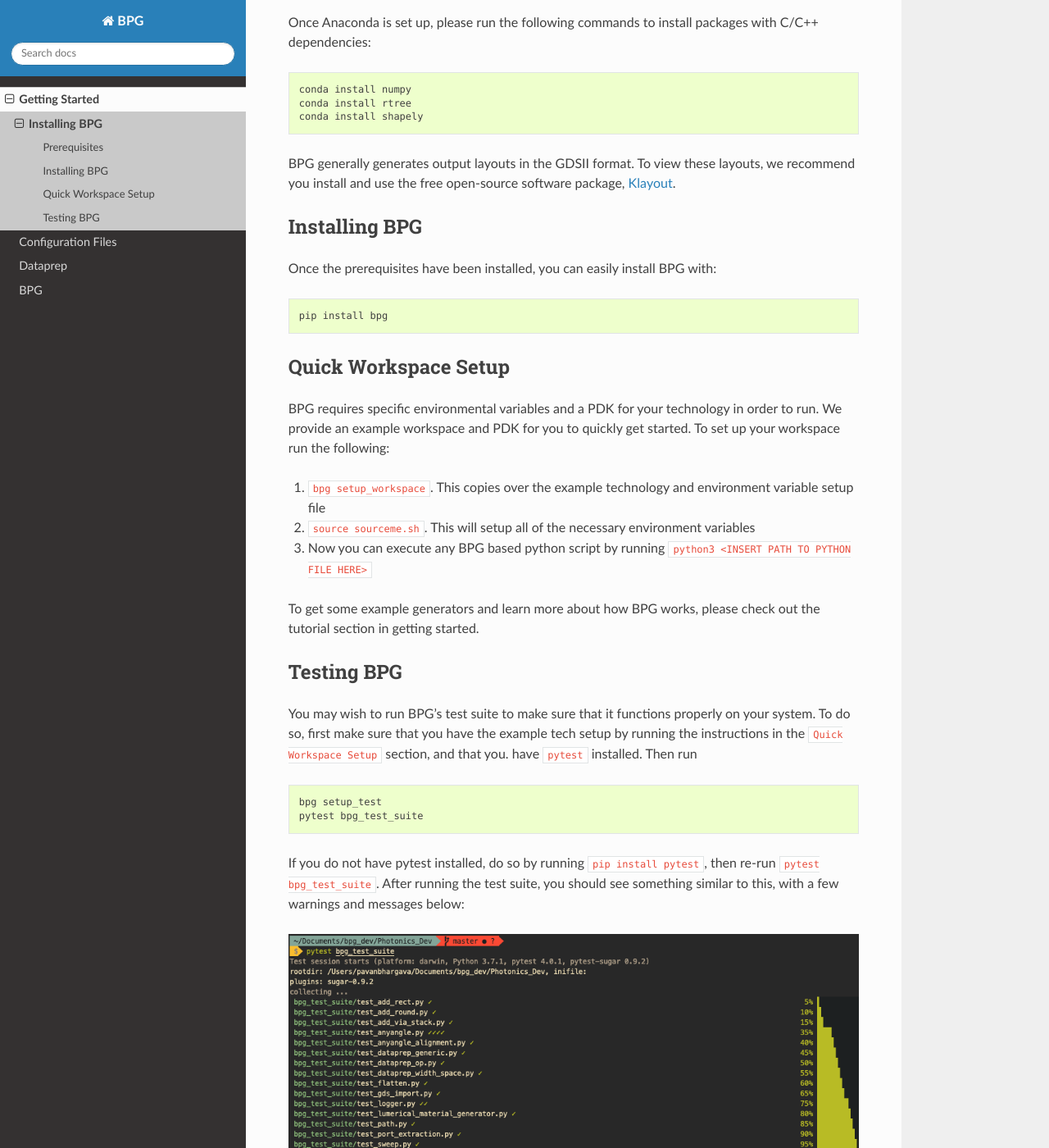
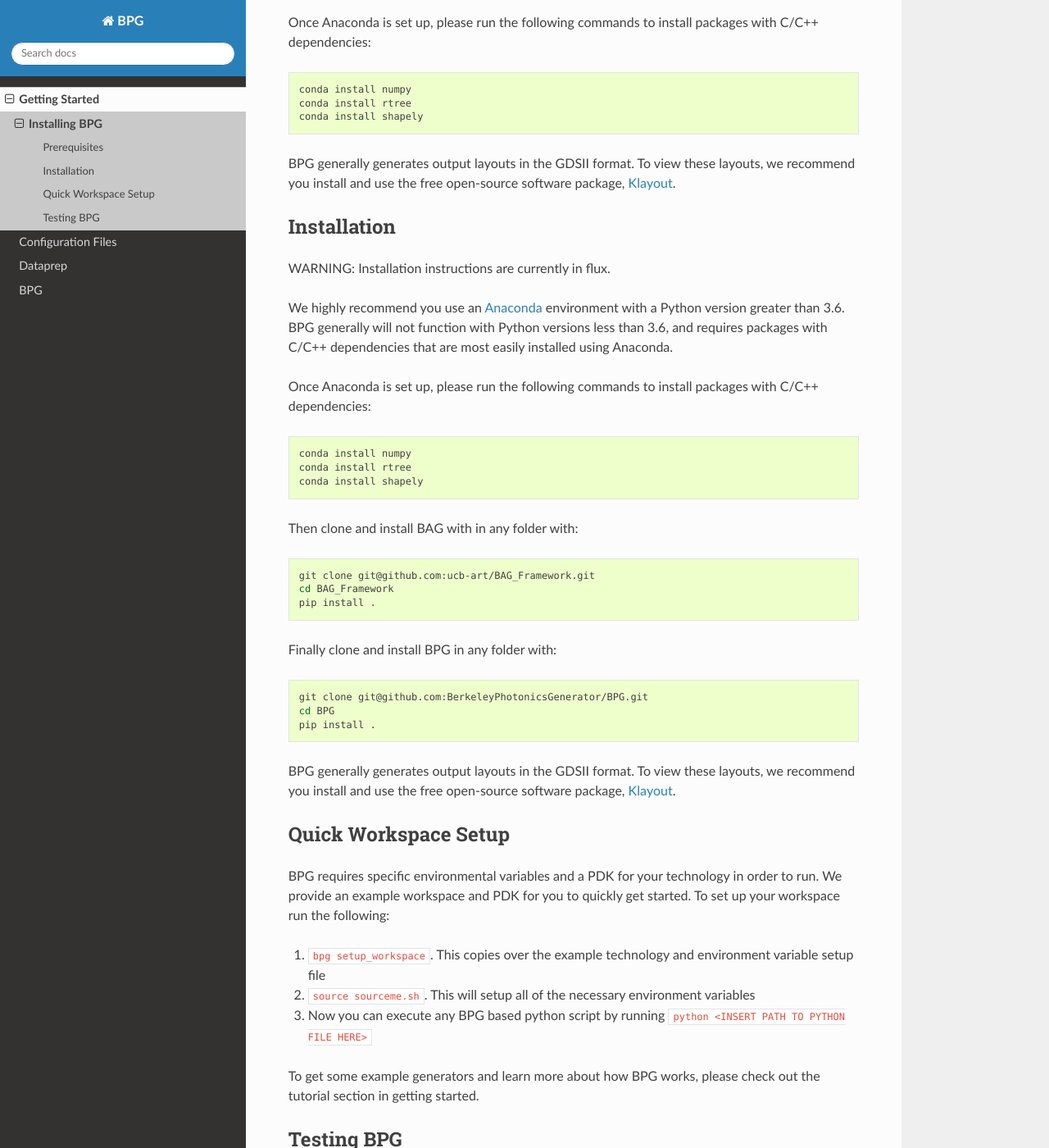
Before and after one commit to BerkeleyPhotonicsGenerator/BPG, a Sphinx documentation site: the page built from docs/source/getting_started/installation.md, in a window 1280 px wide and 1400 px high, scrolled down 296 px. Shown: the whole window at 82% size. Built offline with Sphinx 7.4.7 and the Read the Docs theme 2.0.0, drawn with Linux system fonts in a browser that asks for light colours; some of the changed text lies outside the part shown.

Commit message:
Fixing bugs in installation scripts and documentation

````diff
--- a/docs/source/getting_started/installation.md
+++ b/docs/source/getting_started/installation.md
@@ -15,23 +15,50 @@ conda install shapely
 BPG generally generates output layouts in the GDSII format. To view these layouts, we recommend you install and use the
 free open-source software package, [Klayout](https://klayout.de).
 
-## Installing BPG
-Once the prerequisites have been installed, you can easily install BPG with:
+## Installation
+WARNING: Installation instructions are currently in flux.
+
+We highly recommend you use an [Anaconda](https://www.anaconda.com/distribution/) environment with a Python version
+greater than 3.6. BPG generally will not function with Python versions less than 3.6, and requires packages with
+C/C++ dependencies that are most easily installed using Anaconda.
+
+Once Anaconda is set up, please run the following commands to install packages with C/C++ dependencies:
 ```bash
-pip install bpg
+conda install numpy
+conda install rtree
+conda install shapely
 ```
+
+Then clone and install BAG with in any folder with:
+```bash
+git clone git@github.com:ucb-art/BAG_Framework.git
+cd BAG_Framework
+pip install .
+```
+
+Finally clone and install BPG in any folder with:
+```bash
+git clone git@github.com:BerkeleyPhotonicsGenerator/BPG.git
+cd BPG
+pip install .
+```
+
+BPG generally generates output layouts in the GDSII format. To view these layouts, we recommend you install and use the
+free open-source software package, [Klayout](https://klayout.de).
 
 ## Quick Workspace Setup
 BPG requires specific environmental variables and a PDK for your technology in order to run. We provide an example
 workspace and PDK for you to quickly get started. To set up your workspace run the following:
 1. `bpg setup_workspace`. This copies over the example technology and environment variable setup file
 2. `source sourceme.sh`. This will setup all of the necessary environment variables
-3. Now you can execute any BPG based python script by running `python3 <INSERT PATH TO PYTHON FILE HERE>`
+3. Now you can execute any BPG based python script by running `python <INSERT PATH TO PYTHON FILE HERE>`
 
 To get some example generators and learn more about how BPG works, please check out the tutorial section in getting
 started.
 
 ## Testing BPG
+WARNING: This under certain conditions, this may copy the wrong tests.
+
 You may wish to run BPG's test suite to make sure that it functions properly on your system. To do so, first make sure
 that you have the example tech setup by running the instructions in the `Quick Workspace Setup` section, and that you.
 have `pytest` installed. Then run
````
Also changed, not shown: README.md (+11 -2 lines), 1 other file.
